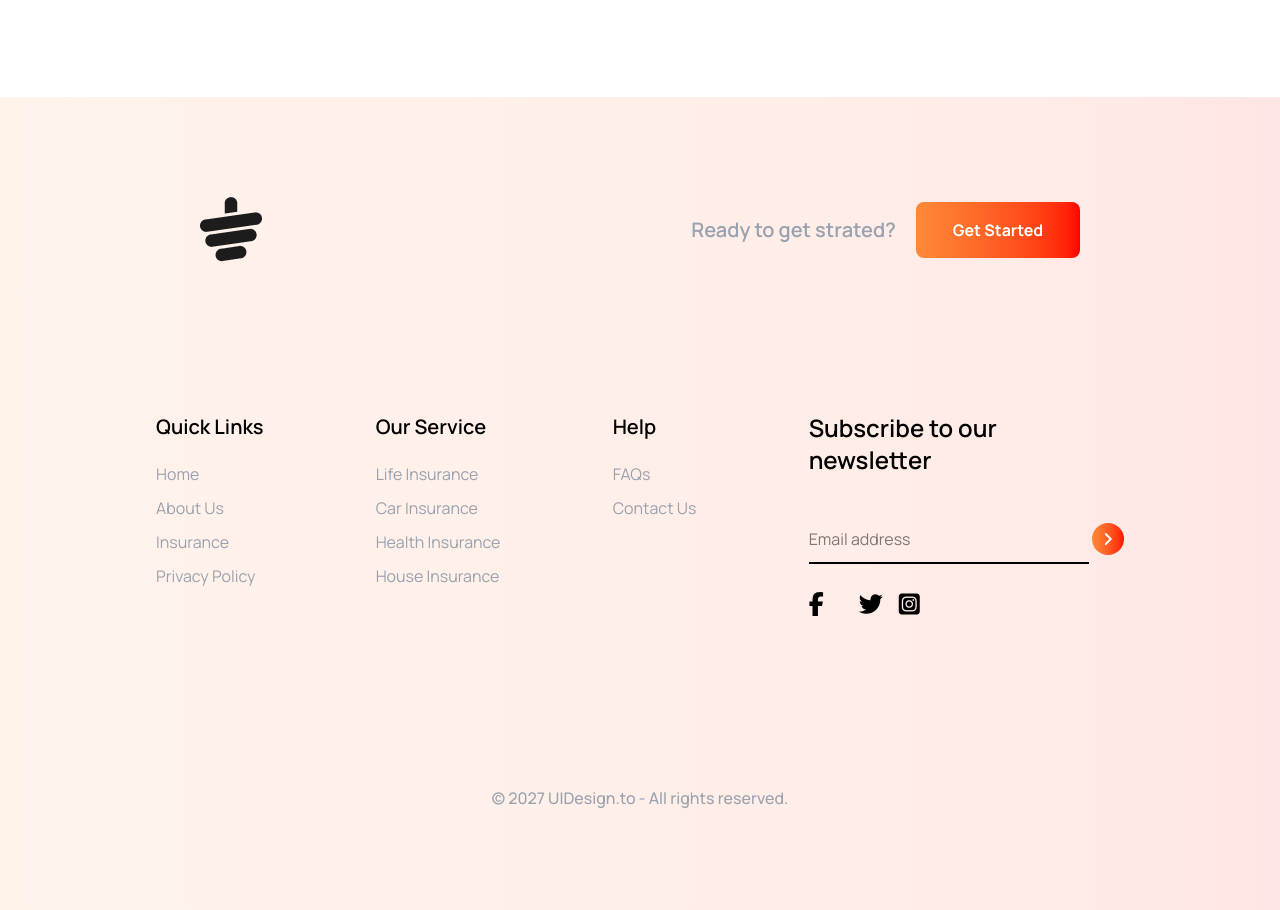
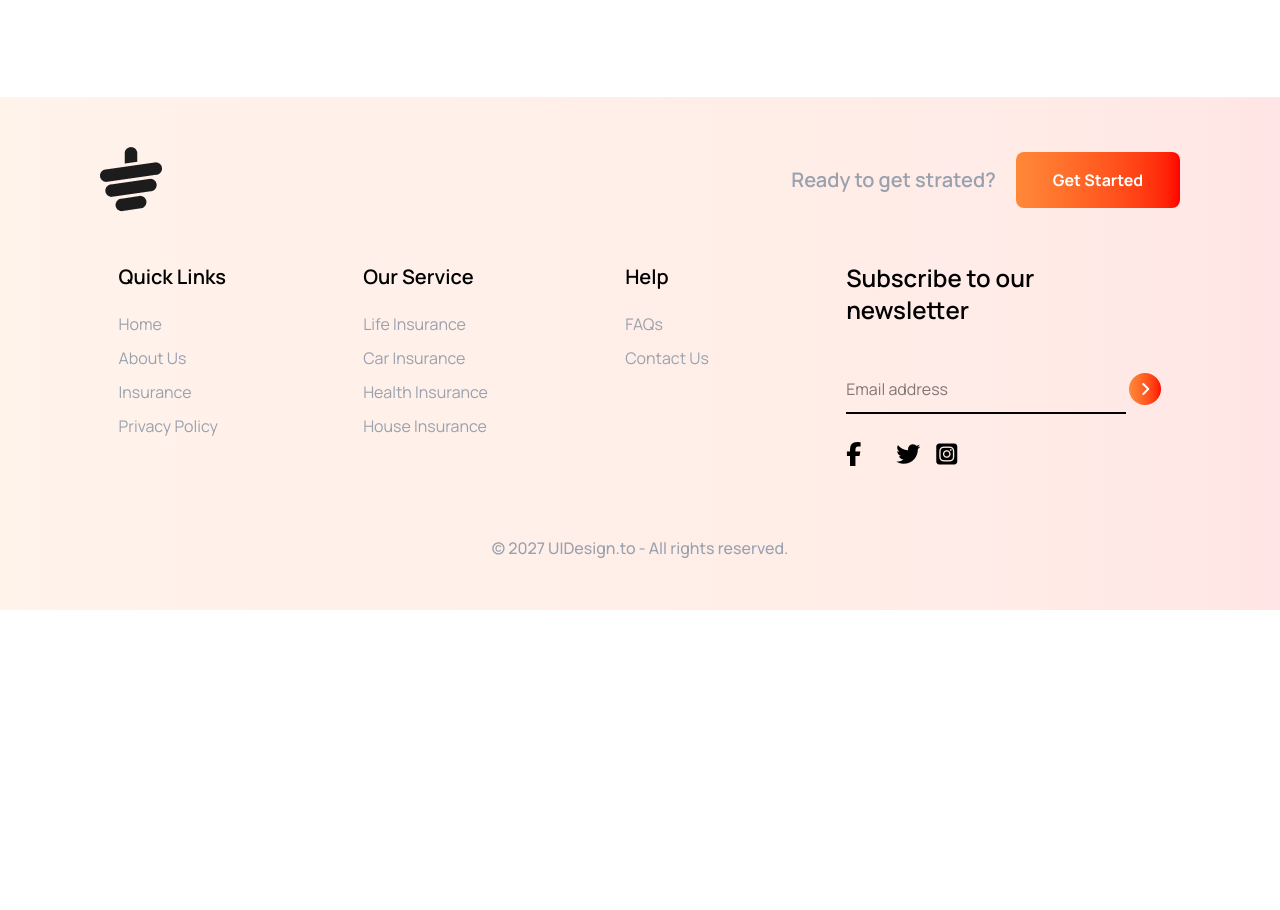
Before and after one commit to tonmoybiswas07/tea_project_p, a plain HTML site: page index.html in a window 1280 px wide. Shown: the part 3772-4682 px from the top of the page. After the commit the page ends 4382 px from the top, so only its background shows below. Drawn offline with nearby package versions, Linux system fonts and the light colour scheme.

Commit message:
footer design update

```diff
--- a/index.html
+++ b/index.html
@@ -321,10 +321,10 @@
     <!-- news and event section end here -->
     <!-- footer section starts here -->
     <div
-      class="footer bg-gradient-to-r from-[#ff89381a] to-[#ff00001a] p-[100px]"
+      class="footer bg-gradient-to-r from-[#ff89381a] to-[#ff00001a] p-[50px]"
     >
       <div
-        class="first-footer-section flex justify-between items-center ml-[100px] mr-[100px] m-auto mb-[100px]"
+        class="first-footer-section flex flex-col md:flex-row justify-between items-center ml-[50px] mr-[50px] m-auto mb-[50px]"
       >
         <img src="./images/cup.png" alt="logo" />
         <div class="flex justify-around items-center gap-5">
@@ -338,9 +338,9 @@
           </button>
         </div>
       </div>
-      <div class="footer-second-section mb-[150px] mt-[150px]">
+      <div class="footer-second-section mb-[50px] mt-[50px]">
         <div
-          class="footer-card-section flex justify-around items-start m-auto ml-[200px]mr-[200px]"
+          class="footer-card-section flex flex-col md:flex-row justify-around items-start m-auto ml-[200px]mr-[200px]"
         >
           <div class="card-1">
             <h2 class="text-[20px] font-semibold mb-5">Quick Links</h2>
@@ -386,7 +386,7 @@
           </div>
         </div>
       </div>
-      <div class="footer-third-section mt-[100px]">
+      <div class="footer-third-section mt-[20px]">
         <p class="text-center font-medium text-gray-400">
           © 2027 UIDesign.to - All rights reserved.
         </p>
```
